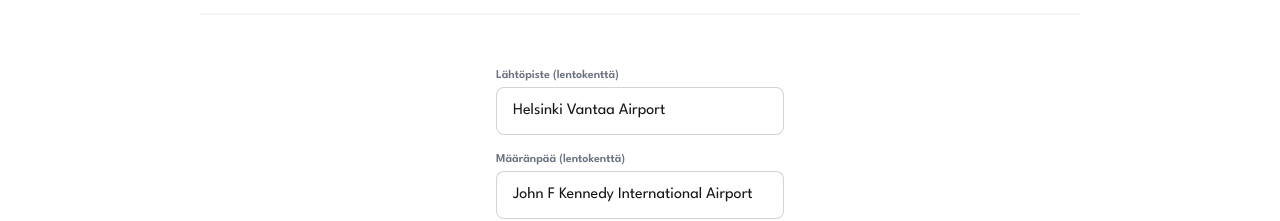
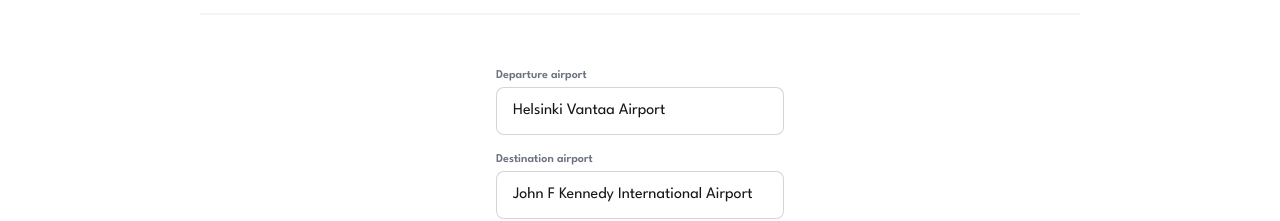
Before and after one commit to jexniemi/evory, a Next.js app: page /app/flight-carbon-footprint-calculator in a window 1280 px wide. Shown: the part 340-561 px from the top of the page. Built offline with nearby package versions, Linux system fonts and the light colour scheme.

Commit message:
fix missing translations

```diff
--- a/src/app/app/flight-carbon-footprint-calculator/co2Calculator.tsx
+++ b/src/app/app/flight-carbon-footprint-calculator/co2Calculator.tsx
@@ -103,21 +103,21 @@ export default function FlightCO2Calculator() {
     <div className="flex flex-col items-center flex-1">
       <div className="w-72">
         <ApiSearch
-          label="Lähtöpiste (lentokenttä)"
+          label="Departure airport"
           apiRoute="/api/airports"
           // displayProperty={"name"}
           initialDisplayValue={airport1.name}
           setSearchResult={setAirport1}
-          placeholder="Etsi lentokenttää"
+          placeholder="Search airport"
         />
         <div className="mt-3" />
         <ApiSearch
-          label="Määränpää (lentokenttä)"
+          label="Destination airport"
           apiRoute="/api/airports"
           // displayProperty={"name"}
           initialDisplayValue={airport2.name}
           setSearchResult={setAirport2}
-          placeholder="Etsi lentokenttää"
+          placeholder="Search airport"
         />
         <SimpleCalculator
           calculate={calculate}
```
